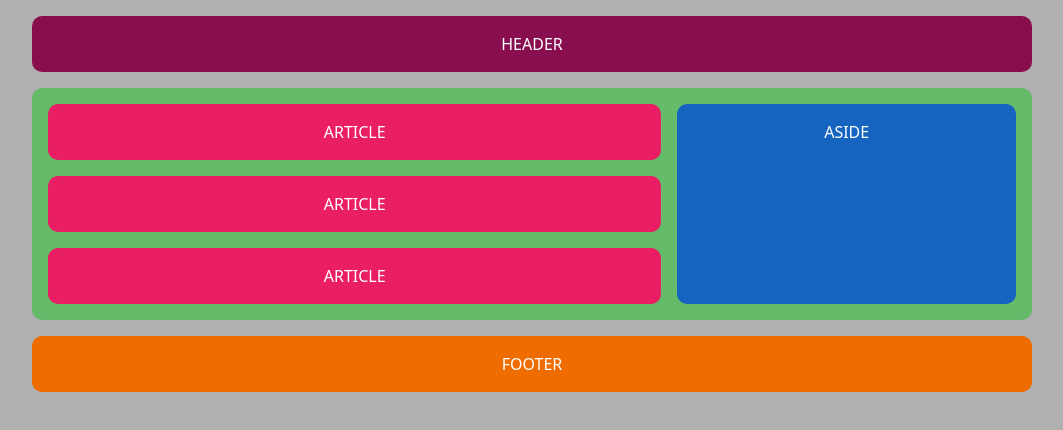
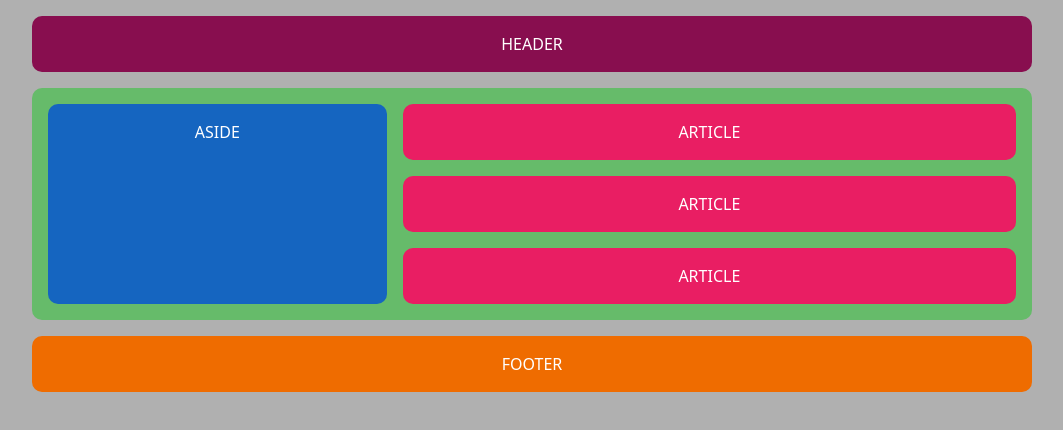
Before and after one commit to TeriD/flexbox-wireframe-practice, a plain HTML site: page index.html in a window 1280 px wide. Shown: the whole page, without its empty margins (108-1171 px from the left). Drawn offline with Linux system fonts and the light colour scheme.

Commit message:
Update styles.css

```diff
--- a/css/styles.css
+++ b/css/styles.css
@@ -74,17 +74,15 @@ article {
 /* Media Query for Desktop Layout */
 @media (min-width: 768px) {
     .content {
-        flex-direction: row;
-        /* Switch to side-by-side */
+        flex-direction: row-reverse;
+        /* Flip the order on desktop */
     }
 
     .articles {
         flex: 2;
-        /* Take up 2/3 */
     }
 
     aside {
         flex: 1;
-        /* Take up 1/3 */
     }
 }
```
